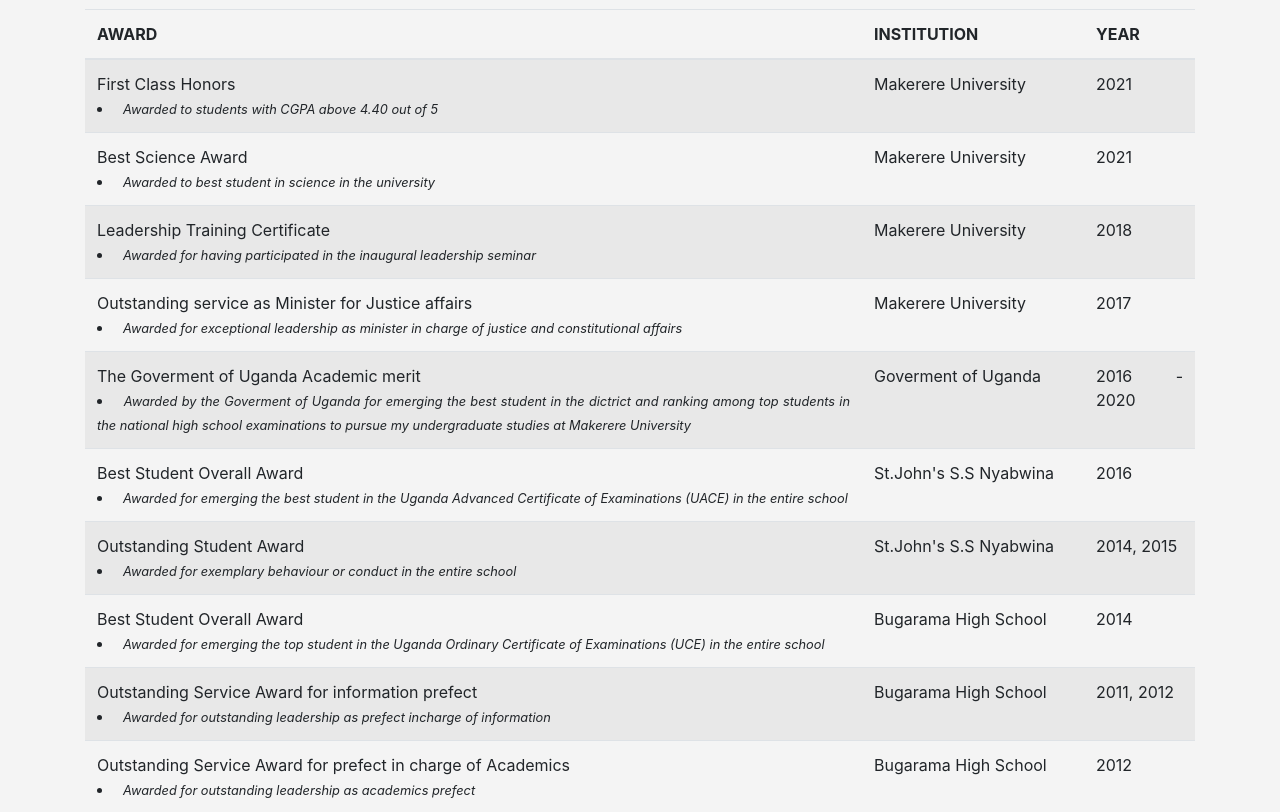
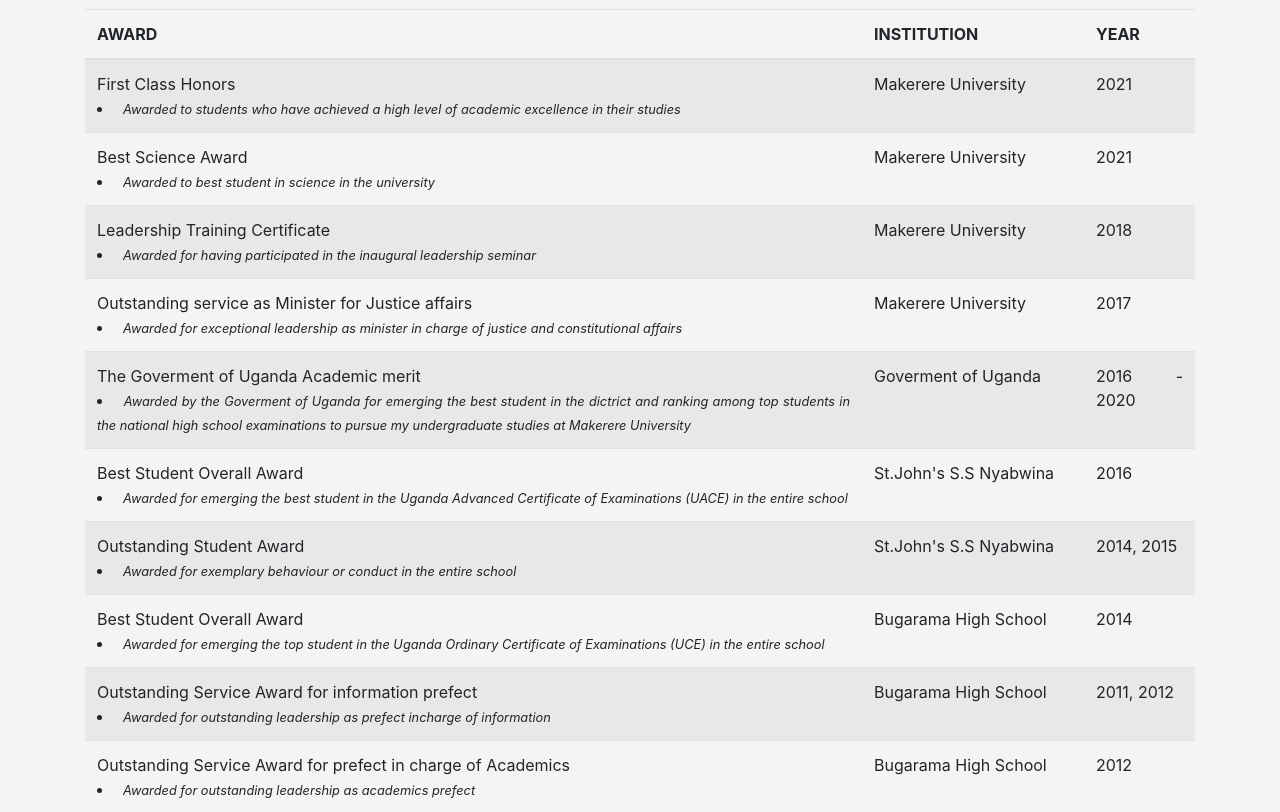
Before and after one commit to d-asingwire/dallingtonug, a PHP site: page / in a window 1280 px wide. Shown: the part 1625-2437 px from the top of the page. Run offline with PHP 8.4, Linux system fonts and the light colour scheme.

Commit message:
changed FCH meaning

```diff
--- a/index.php
+++ b/index.php
@@ -209,7 +209,7 @@
                         <tr>
                             <td>First Class Honors
                                 <br />
-                                <li><i class="ml-1"><small>Awarded to students with CGPA above 4.40 out of 5</small></i>
+                                <li><i class="ml-1"><small>Awarded to students who have achieved a high level of academic excellence in their studies</small></i>
                                 </li>
 
                             </td>
```
